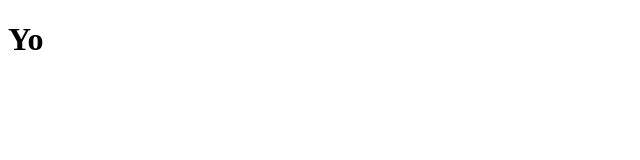
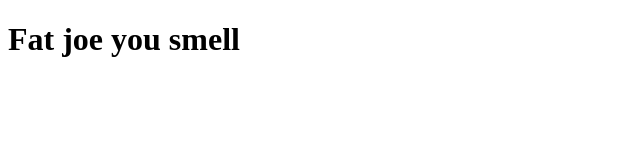
Before and after one commit to wackyflurry/wackyflurry.github.io, a plain HTML site: page index.html in a window 1280 px wide. Shown: the whole page, without its empty margins (0-640 px from the left). Drawn offline with Linux system fonts and the light colour scheme.

Commit message:
important update

```diff
--- a/index.html
+++ b/index.html
@@ -8,6 +8,6 @@
     <title>About Wacker!!!</title>
 </head>
 <body>
-    <h1>Yo</h1>
+    <h1>Fat joe you smell</h1>
 </body>
 </html>
```
